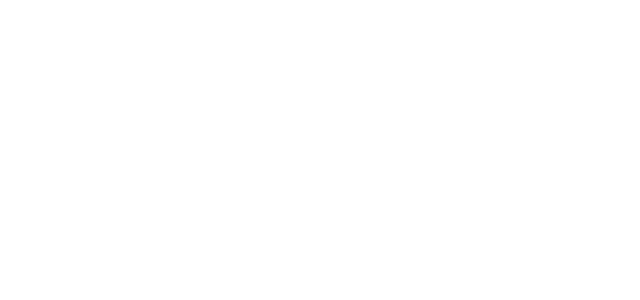
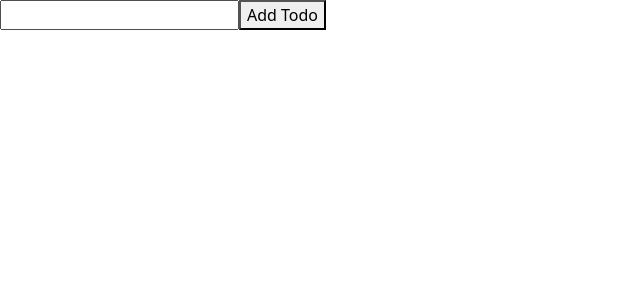
Before and after one commit to mern-trainer/Ramnas-Batch, a React (Vite) app in the folder MERN/Client/: page /todo in a window 1280 px wide. Before the commit this address had no page. Shown: the top 300 px of the page, without its empty margins (0-640 px from the left). Built offline with nearby package versions, Linux system fonts and the light colour scheme.

Commit message:
todo with useReducer

```diff
--- a/MERN/Client/src/App.jsx
+++ b/MERN/Client/src/App.jsx
@@ -1,10 +1,12 @@
 import { BrowserRouter, Routes, Route } from "react-router"
 import HomePage from "./Pages/HomePage"
+import Todo from "./Pages/Todo"
 
 const App = () => {
     return <BrowserRouter>
         <Routes>
-            <Route path="/" Component={HomePage}/>
+            <Route path="/" Component={HomePage} />
+            <Route path="/todo" Component={Todo} />
         </Routes>
     </BrowserRouter>
 }
--- a/MERN/Client/src/Pages/HomePage.jsx
+++ b/MERN/Client/src/Pages/HomePage.jsx
@@ -5,22 +5,34 @@
 
 const reducer = (state, action) => {
     const { type, payload } = action
-    if (type == "random_number") {
-        return payload
+    if (type == "increment1") {
+        return { ...state, counter1: state.counter1 + payload }
+    }
+    if(type == "increment2") {
+        return { ...state, counter2: state.counter2 + payload }
     }
 }
 
 const HomePage = () => {
 
-    const [counter, dispatch] = useReducer(reducer, 0)
+    const [counter, dispatch] = useReducer(reducer, {
+        counter1: 0,
+        counter2: 0
+    })
 
     const handleGenerateNumber = () => {
         const randomNumber = Math.floor(Math.random() * (100 - 1)) + 1
-        dispatch({ type: "random_number", payload: randomNumber })
+        if (randomNumber % 2 == 0) {
+            dispatch({ type: "increment1", payload: randomNumber })
+        } else {
+            dispatch({ type: "increment2", payload: randomNumber })
+        }
+
     }
 
     return <div className="d-flex mt-4 flex-column align-items-center vw-100 vh-100">
-        <div>{counter}</div>
+        <div>{counter.counter1}</div>
+        <div>{counter.counter2}</div>
         <button className="btn btn-primary" onClick={handleGenerateNumber}>Generate Random Number</button>
     </div>
 }
--- /dev/null
+++ b/MERN/Client/src/Pages/Todo.jsx
@@ -0,0 +1,38 @@
+import { useReducer } from "react"
+
+const reducer = (state, action) => {
+    const { type, payload } = action
+    if (type == "update_todo") {
+        return payload
+    }
+}
+
+const listReducer = (state, action) => {
+    const { type, payload } = action
+    if (type == "add_todo") {
+        return [...state, payload]
+    }
+}
+
+const Todo = () => {
+
+    const [todo, dispatch] = useReducer(reducer, "")
+    const [todos, dispatchList] = useReducer(listReducer, [])
+
+    const handleChange = e => {
+        const { value } = e.target
+        dispatch({ type: "update_todo", payload: value })
+    }
+
+    const handleAddTodo = () => {
+        dispatchList({ type: "add_todo", payload: todo })
+    }
+
+    return <div>
+        <input type="text" name="todo" onChange={handleChange} value={todo} />
+        <button onClick={handleAddTodo}>Add Todo</button>
+        {todos.join(" , ")}
+    </div>
+}
+
+export default Todo
```
